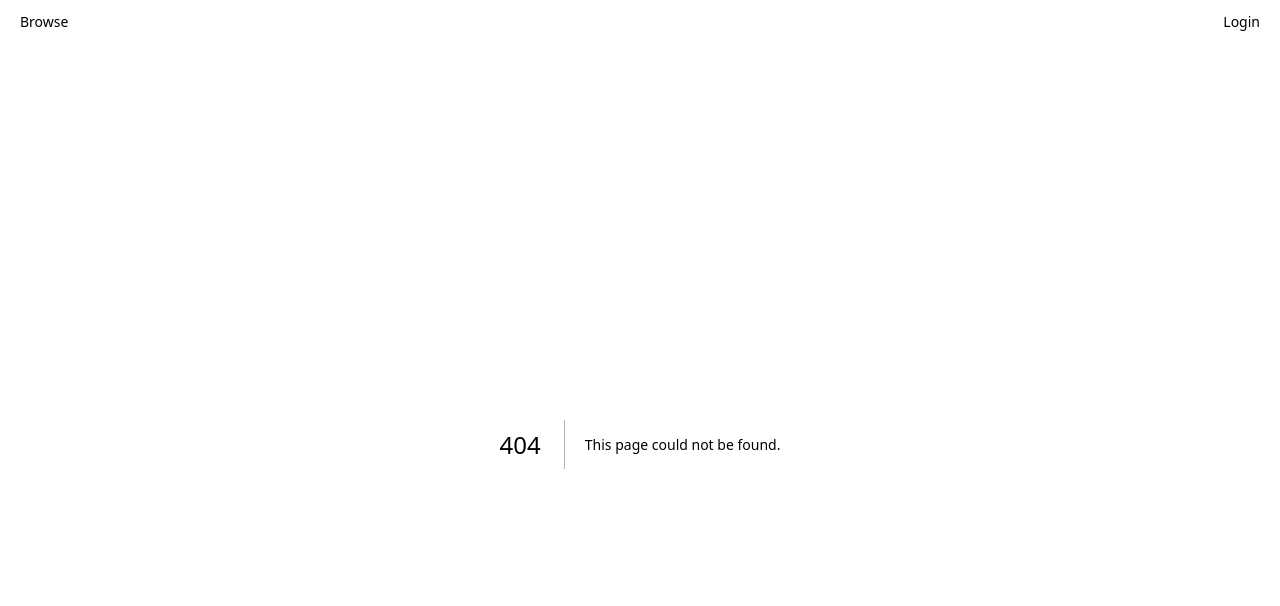
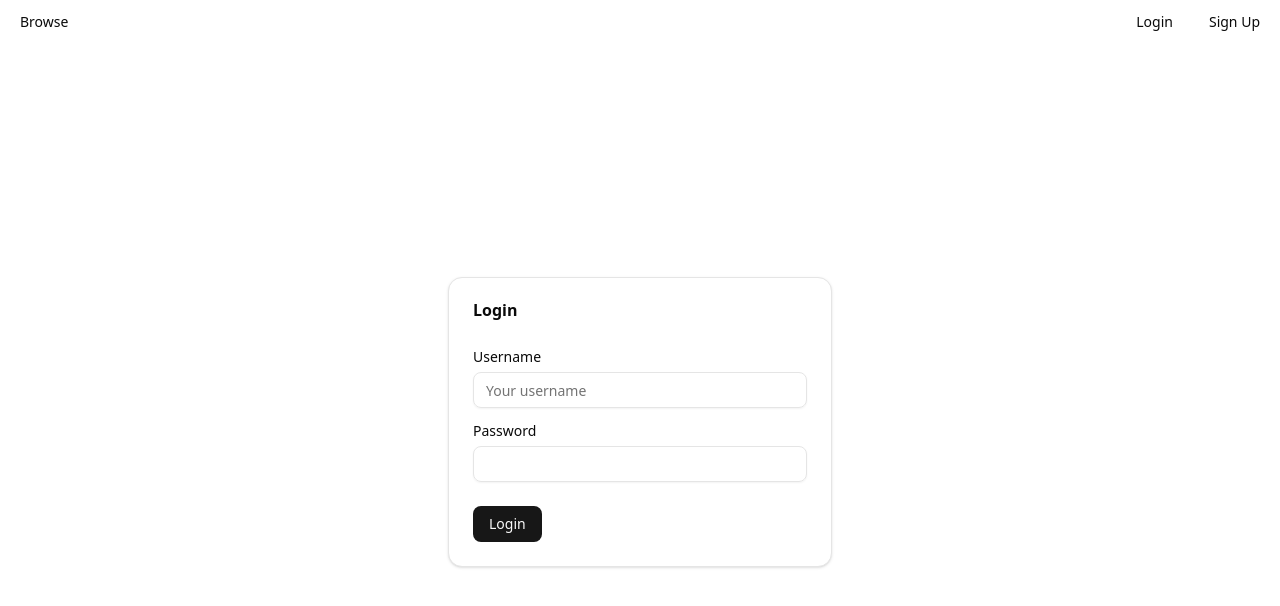
Before and after one commit to myume/castelia, a Next.js app in the folder castelia-web/: page /login in a window 1280 px wide. Before the commit this address had no page. Shown: the top 606 px of the page. Built offline with nearby package versions, Linux system fonts and the light colour scheme.

Commit message:
feat: setup login and signup forms

```diff
--- a/castelia-web/app/layout.tsx
+++ b/castelia-web/app/layout.tsx
@@ -28,9 +28,13 @@ export default function RootLayout({
       <body
         className={`${geistSans.variable} ${geistMono.variable} antialiased`}
       >
-        <div>
-          <NavBar />
-          {children}
+        <div className="flex flex-col h-screen">
+          <div>
+            <NavBar />
+          </div>
+          <main className="grow flex items-center justify-center">
+            {children}
+          </main>
         </div>
       </body>
     </html>
--- /dev/null
+++ b/castelia-web/app/login/page.tsx
@@ -0,0 +1,9 @@
+import { LoginForm } from "@/components/login-form";
+
+export default function LoginPage() {
+  return (
+    <div>
+      <LoginForm />
+    </div>
+  );
+}
--- /dev/null
+++ b/castelia-web/app/signup/page.tsx
@@ -0,0 +1,9 @@
+import { SignupForm } from "@/components/signup-form";
+
+export default function SignupPage() {
+  return (
+    <div>
+      <SignupForm />
+    </div>
+  );
+}
--- /dev/null
+++ b/castelia-web/components/login-form.tsx
@@ -0,0 +1,35 @@
+"use client";
+
+import { Button } from "@/components/ui/button";
+import {
+  Card,
+  CardContent,
+  CardFooter,
+  CardHeader,
+  CardTitle,
+} from "@/components/ui/card";
+import { Input } from "@/components/ui/input";
+import { Label } from "@/components/ui/label";
+
+export function LoginForm() {
+  return (
+    <Card className="w-96">
+      <CardHeader>
+        <CardTitle>Login</CardTitle>
+      </CardHeader>
+      <CardContent className="space-y-4">
+        <div className="space-y-2">
+          <Label htmlFor="username">Username</Label>
+          <Input id="username" placeholder="Your username" />
+        </div>
+        <div className="space-y-2">
+          <Label htmlFor="password">Password</Label>
+          <Input id="password" type="password" />
+        </div>
+      </CardContent>
+      <CardFooter>
+        <Button>Login</Button>
+      </CardFooter>
+    </Card>
+  );
+}
--- a/castelia-web/components/navbar.tsx
+++ b/castelia-web/components/navbar.tsx
@@ -23,11 +23,24 @@ export function NavBar() {
             </NavigationMenuLink>
           </NavigationMenuItem>
         </div>
-        <NavigationMenuItem>
-          <NavigationMenuLink asChild className={navigationMenuTriggerStyle()}>
-            <Link href="/login">Login</Link>
-          </NavigationMenuLink>
-        </NavigationMenuItem>
+        <div className="flex gap-1">
+          <NavigationMenuItem>
+            <NavigationMenuLink
+              asChild
+              className={navigationMenuTriggerStyle()}
+            >
+              <Link href="/login">Login</Link>
+            </NavigationMenuLink>
+          </NavigationMenuItem>
+          <NavigationMenuItem>
+            <NavigationMenuLink
+              asChild
+              className={navigationMenuTriggerStyle()}
+            >
+              <Link href="/signup">Sign Up</Link>
+            </NavigationMenuLink>
+          </NavigationMenuItem>
+        </div>
       </NavigationMenuList>
     </NavigationMenu>
   );
--- /dev/null
+++ b/castelia-web/components/signup-form.tsx
@@ -0,0 +1,39 @@
+"use client";
+
+import { Button } from "@/components/ui/button";
+import {
+  Card,
+  CardContent,
+  CardFooter,
+  CardHeader,
+  CardTitle,
+} from "@/components/ui/card";
+import { Input } from "@/components/ui/input";
+import { Label } from "@/components/ui/label";
+
+export function SignupForm() {
+  return (
+    <Card className="w-96">
+      <CardHeader>
+        <CardTitle>Sign Up</CardTitle>
+      </CardHeader>
+      <CardContent className="space-y-4">
+        <div className="space-y-2">
+          <Label htmlFor="username">Username</Label>
+          <Input id="username" placeholder="Your username" />
+        </div>
+        <div className="space-y-2">
+          <Label htmlFor="email">Email</Label>
+          <Input id="email" type="email" placeholder="you@example.com" />
+        </div>
+        <div className="space-y-2">
+          <Label htmlFor="password">Password</Label>
+          <Input id="password" type="password" />
+        </div>
+      </CardContent>
+      <CardFooter>
+        <Button>Sign Up</Button>
+      </CardFooter>
+    </Card>
+  );
+}
--- /dev/null
+++ b/castelia-web/components/ui/button.tsx
@@ -0,0 +1,64 @@
+import * as React from "react"
+import { Slot } from "@radix-ui/react-slot"
+import { cva, type VariantProps } from "class-variance-authority"
+
+import { cn } from "@/lib/utils"
+
+const buttonVariants = cva(
+  "inline-flex items-center justify-center gap-2 whitespace-nowrap rounded-md text-sm font-medium transition-all disabled:pointer-events-none disabled:opacity-50 [&_svg]:pointer-events-none [&_svg:not([class*='size-'])]:size-4 shrink-0 [&_svg]:shrink-0 outline-none focus-visible:border-ring focus-visible:ring-ring/50 focus-visible:ring-[3px] aria-invalid:ring-destructive/20 dark:aria-invalid:ring-destructive/40 aria-invalid:border-destructive",
+  {
+    variants: {
+      variant: {
+        default: "bg-primary text-primary-foreground hover:bg-primary/90",
+        destructive:
+          "bg-destructive text-white hover:bg-destructive/90 focus-visible:ring-destructive/20 dark:focus-visible:ring-destructive/40 dark:bg-destructive/60",
+        outline:
+          "border bg-background shadow-xs hover:bg-accent hover:text-accent-foreground dark:bg-input/30 dark:border-input dark:hover:bg-input/50",
+        secondary:
+          "bg-secondary text-secondary-foreground hover:bg-secondary/80",
+        ghost:
+          "hover:bg-accent hover:text-accent-foreground dark:hover:bg-accent/50",
+        link: "text-primary underline-offset-4 hover:underline",
+      },
+      size: {
+        default: "h-9 px-4 py-2 has-[>svg]:px-3",
+        xs: "h-6 gap-1 rounded-md px-2 text-xs has-[>svg]:px-1.5 [&_svg:not([class*='size-'])]:size-3",
+        sm: "h-8 rounded-md gap-1.5 px-3 has-[>svg]:px-2.5",
+        lg: "h-10 rounded-md px-6 has-[>svg]:px-4",
+        icon: "size-9",
+        "icon-xs": "size-6 rounded-md [&_svg:not([class*='size-'])]:size-3",
+        "icon-sm": "size-8",
+        "icon-lg": "size-10",
+      },
+    },
+    defaultVariants: {
+      variant: "default",
+      size: "default",
+    },
+  }
+)
+
+function Button({
+  className,
+  variant = "default",
+  size = "default",
+  asChild = false,
+  ...props
+}: React.ComponentProps<"button"> &
+  VariantProps<typeof buttonVariants> & {
+    asChild?: boolean
+  }) {
+  const Comp = asChild ? Slot : "button"
+
+  return (
+    <Comp
+      data-slot="button"
+      data-variant={variant}
+      data-size={size}
+      className={cn(buttonVariants({ variant, size, className }))}
+      {...props}
+    />
+  )
+}
+
+export { Button, buttonVariants }
--- /dev/null
+++ b/castelia-web/components/ui/card.tsx
@@ -0,0 +1,92 @@
+import * as React from "react"
+
+import { cn } from "@/lib/utils"
+
+function Card({ className, ...props }: React.ComponentProps<"div">) {
+  return (
+    <div
+      data-slot="card"
+      className={cn(
+        "bg-card text-card-foreground flex flex-col gap-6 rounded-xl border py-6 shadow-sm",
+        className
+      )}
+      {...props}
+    />
+  )
+}
+
+function CardHeader({ className, ...props }: React.ComponentProps<"div">) {
+  return (
+    <div
+      data-slot="card-header"
+      className={cn(
+        "@container/card-header grid auto-rows-min grid-rows-[auto_auto] items-start gap-2 px-6 has-data-[slot=card-action]:grid-cols-[1fr_auto] [.border-b]:pb-6",
+        className
+      )}
+      {...props}
+    />
+  )
+}
+
+function CardTitle({ className, ...props }: React.ComponentProps<"div">) {
+  return (
+    <div
+      data-slot="card-title"
+      className={cn("leading-none font-semibold", className)}
+      {...props}
+    />
+  )
+}
+
+function CardDescription({ className, ...props }: React.ComponentProps<"div">) {
+  return (
+    <div
+      data-slot="card-description"
+      className={cn("text-muted-foreground text-sm", className)}
+      {...props}
+    />
+  )
+}
+
+function CardAction({ className, ...props }: React.ComponentProps<"div">) {
+  return (
+    <div
+      data-slot="card-action"
+      className={cn(
+        "col-start-2 row-span-2 row-start-1 self-start justify-self-end",
+        className
+      )}
+      {...props}
+    />
+  )
+}
+
+function CardContent({ className, ...props }: React.ComponentProps<"div">) {
+  return (
+    <div
+      data-slot="card-content"
+      className={cn("px-6", className)}
+      {...props}
+    />
+  )
+}
+
+function CardFooter({ className, ...props }: React.ComponentProps<"div">) {
+  return (
+    <div
+      data-slot="card-footer"
+      className={cn("flex items-center px-6 [.border-t]:pt-6", className)}
+      {...props}
+    />
+  )
+}
+
+export {
+  Card,
+  CardHeader,
+  CardFooter,
+  CardTitle,
+  CardAction,
+  CardDescription,
+  CardContent,
+}
--- /dev/null
+++ b/castelia-web/components/ui/input.tsx
@@ -0,0 +1,21 @@
+import * as React from "react"
+
+import { cn } from "@/lib/utils"
+
+function Input({ className, type, ...props }: React.ComponentProps<"input">) {
+  return (
+    <input
+      type={type}
+      data-slot="input"
+      className={cn(
+        "file:text-foreground placeholder:text-muted-foreground selection:bg-primary selection:text-primary-foreground dark:bg-input/30 border-input h-9 w-full min-w-0 rounded-md border bg-transparent px-3 py-1 text-base shadow-xs transition-[color,box-shadow] outline-none file:inline-flex file:h-7 file:border-0 file:bg-transparent file:text-sm file:font-medium disabled:pointer-events-none disabled:cursor-not-allowed disabled:opacity-50 md:text-sm",
+        "focus-visible:border-ring focus-visible:ring-ring/50 focus-visible:ring-[3px]",
+        "aria-invalid:ring-destructive/20 dark:aria-invalid:ring-destructive/40 aria-invalid:border-destructive",
+        className
+      )}
+      {...props}
+    />
+  )
+}
+
+export { Input }
--- /dev/null
+++ b/castelia-web/components/ui/label.tsx
@@ -0,0 +1,24 @@
+"use client"
+
+import * as React from "react"
+import * as LabelPrimitive from "@radix-ui/react-label"
+
+import { cn } from "@/lib/utils"
+
+function Label({
+  className,
+  ...props
+}: React.ComponentProps<typeof LabelPrimitive.Root>) {
+  return (
+    <LabelPrimitive.Root
+      data-slot="label"
+      className={cn(
+        "flex items-center gap-2 text-sm leading-none font-medium select-none group-data-[disabled=true]:pointer-events-none group-data-[disabled=true]:opacity-50 peer-disabled:cursor-not-allowed peer-disabled:opacity-50",
+        className
+      )}
+      {...props}
+    />
+  )
+}
+
+export { Label }
--- a/castelia-web/package.json
+++ b/castelia-web/package.json
@@ -9,7 +9,9 @@
     "lint": "eslint"
   },
   "dependencies": {
+    "@radix-ui/react-label": "^2.1.8",
     "@radix-ui/react-navigation-menu": "^1.2.14",
+    "@radix-ui/react-slot": "^1.2.4",
     "class-variance-authority": "^0.7.1",
     "clsx": "^2.1.1",
     "lucide-react": "^0.563.0",
```
Also changed, not shown: 1 other file (tests, documents, lock files or other folders).
